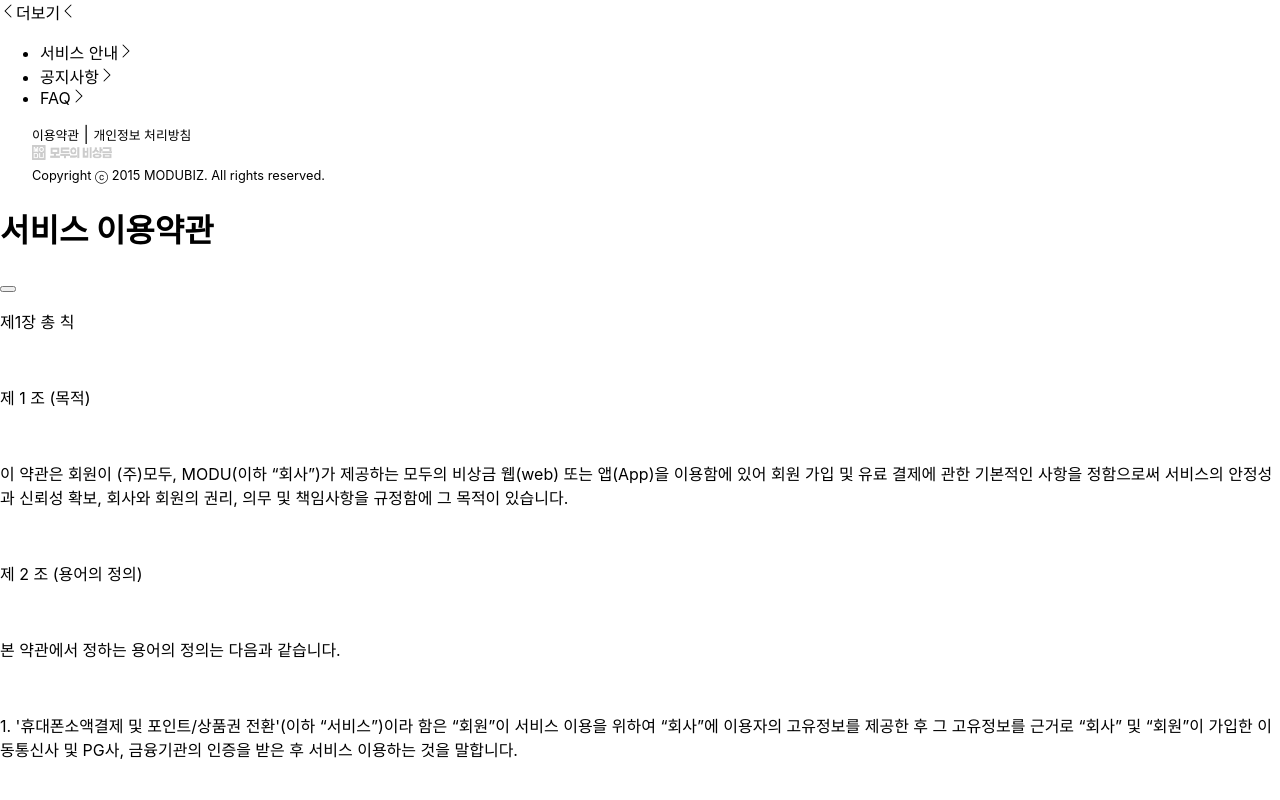
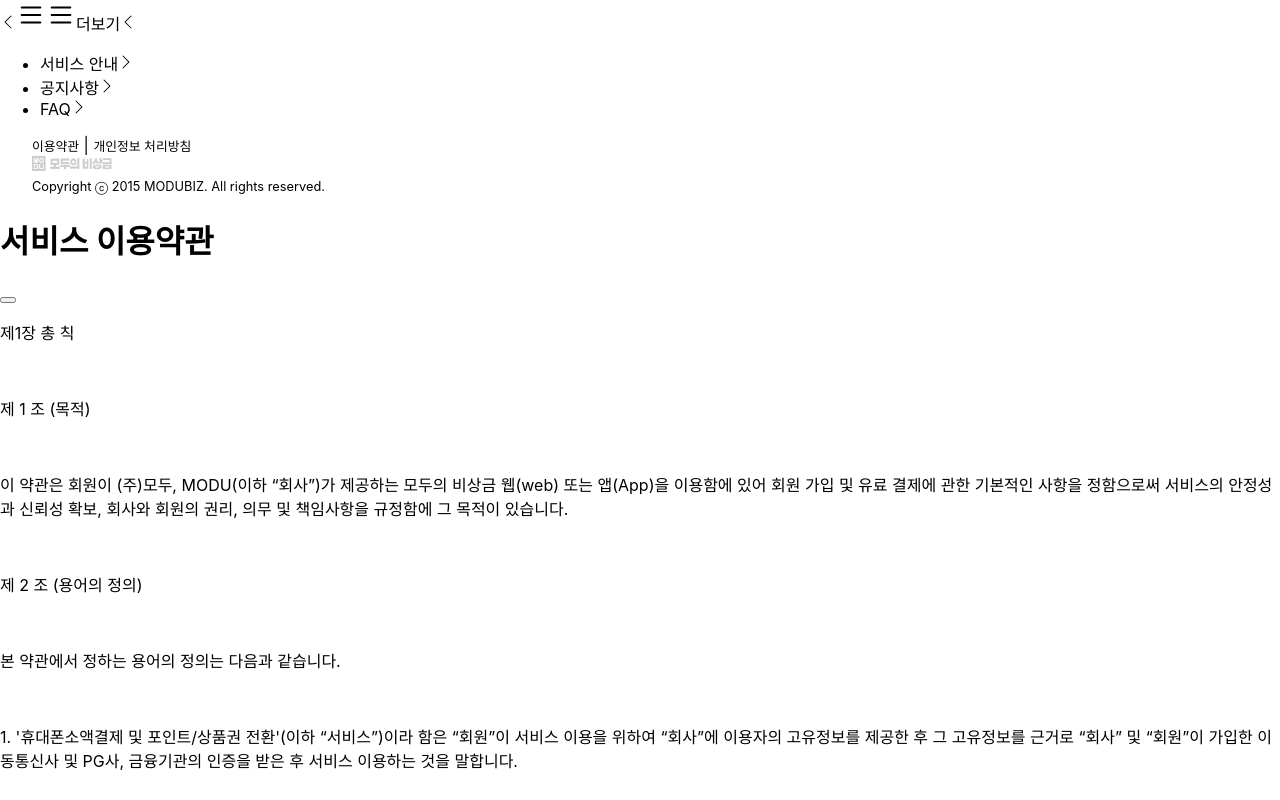
Before and after one commit to YOUNG-NIM/test, a Next.js app: page /sidemenu in a window 1280 px wide. Shown: the top 800 px of the page. Built offline with nearby package versions, Linux system fonts and the light colour scheme.

Commit message:
bootstrap icon test ver.01

```diff
--- a/pages/sidemenu.tsx
+++ b/pages/sidemenu.tsx
@@ -26,6 +26,18 @@
                         </svg>
 
                     </a>
+
+                    <a className="subTitle" href="sidemenu">
+
+                        <svg xmlns="http://www.w3.org/2000/svg" width="30" height="30" fill="currentColor" className="bi bi-list" viewBox="0 0 16 16">
+                        <path fill-rule="evenodd" d="M2.5 12a.5.5 0 0 1 .5-.5h10a.5.5 0 0 1 0 1H3a.5.5 0 0 1-.5-.5zm0-4a.5.5 0 0 1 .5-.5h10a.5.5 0 0 1 0 1H3a.5.5 0 0 1-.5-.5zm0-4a.5.5 0 0 1 .5-.5h10a.5.5 0 0 1 0 1H3a.5.5 0 0 1-.5-.5z"/>
+                        </svg>
+
+                    </a>
+
+                    <svg xmlns="http://www.w3.org/2000/svg" width="30" height="30" fill="currentColor" className="bi bi-list" viewBox="0 0 16 16">
+                        <path fill-rule="evenodd" d="M2.5 12a.5.5 0 0 1 .5-.5h10a.5.5 0 0 1 0 1H3a.5.5 0 0 1-.5-.5zm0-4a.5.5 0 0 1 .5-.5h10a.5.5 0 0 1 0 1H3a.5.5 0 0 1-.5-.5zm0-4a.5.5 0 0 1 .5-.5h10a.5.5 0 0 1 0 1H3a.5.5 0 0 1-.5-.5z"/>
+                    </svg>
 
                     <span className="fs-5 text-center">더보기</span>
 
```
